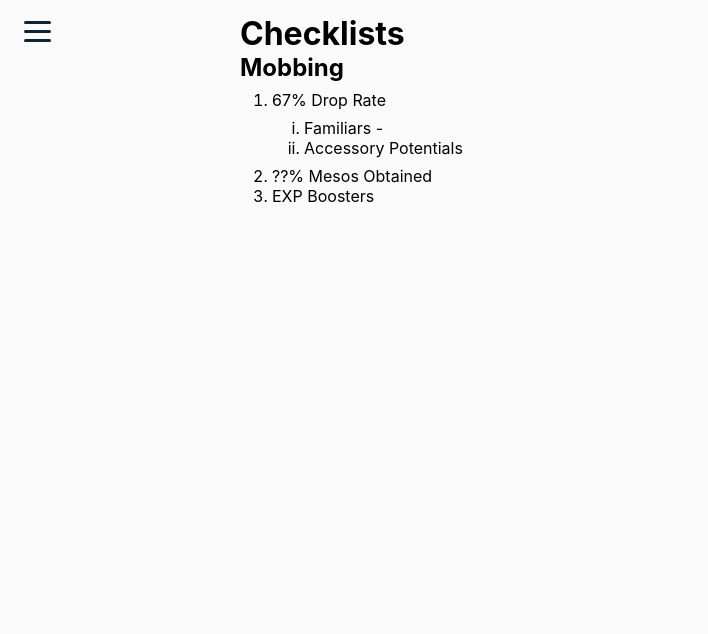
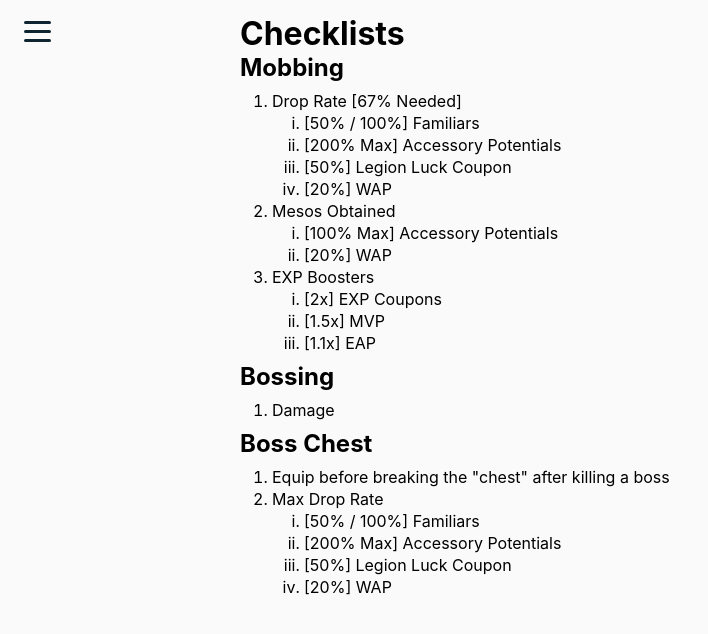
Before and after one commit to eryuelle/eryuelle.github.io, a Next.js app: page /checklists in a window 1280 px wide. Shown: the top 634 px of the page, without its empty margins (0-708 px from the left). Built offline with nearby package versions, Linux system fonts and the light colour scheme.

Commit message:
Checklist done

```diff
--- a/pages/_app.css
+++ b/pages/_app.css
@@ -15,6 +15,14 @@ h1, h2, h3 {
 ol {
   margin: 8px 0px;
   padding: 0px 32px;
+}
+
+ol ol {
+  margin: 0px;
+}
+
+li {
+  padding: 1px 0px;
 }
 
 #body{
--- a/pages/checklists.tsx
+++ b/pages/checklists.tsx
@@ -1,16 +1,43 @@
 export default function Index() {
+  // Accessories - Rings (4), Pendants (2), Face, Eye, Earrings
   return (
     <>
       <h1>Checklists</h1>
       <h2>Mobbing</h2>
       <ol>
-        <li>67% Drop Rate</li>
+        <li>Drop Rate [67% Needed]</li>
           <ol type="i">
-            <li>Familiars - </li>
-            <li>Accessory Potentials</li>
+            <li>[50% / 100%] Familiars</li>
+            <li>[200% Max] Accessory Potentials</li>
+            <li>[50%] Legion Luck Coupon</li>
+            <li>[20%] WAP</li>
           </ol>
-        <li>??% Mesos Obtained</li>
+        <li>Mesos Obtained</li>
+          <ol type="i">
+            <li>[100% Max] Accessory Potentials</li>
+            <li>[20%] WAP</li>
+          </ol>
         <li>EXP Boosters</li>
+          <ol type="i">
+            <li>[2x] EXP Coupons</li>
+            <li>[1.5x] MVP</li>
+            <li>[1.1x] EAP</li>
+          </ol>
+      </ol>
+      <h2>Bossing</h2>
+      <ol>
+        <li>Damage</li>
+      </ol>
+      <h2>Boss Chest</h2>
+      <ol>
+        <li>Equip before breaking the "chest" after killing a boss</li>
+        <li>Max Drop Rate</li>
+        <ol type="i">
+          <li>[50% / 100%] Familiars</li>
+          <li>[200% Max] Accessory Potentials</li>
+          <li>[50%] Legion Luck Coupon</li>
+          <li>[20%] WAP</li>
+        </ol>
       </ol>
     </>
   )
```
Also changed, not shown: src/config/bosses.tsx (+8 -1 lines), 5 other files (tests, documents, lock files or other folders).
